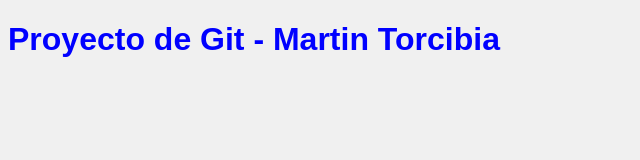
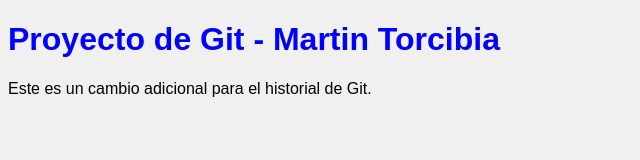
Before and after one commit to Guillermina19/tp-git-MartinTorcibia, a plain HTML site: page index.html in a window 1280 px wide. Shown: the whole page, without its empty margins (0-640 px from the left). Drawn offline with Linux system fonts and the light colour scheme.

Commit message:
Agregado párrafo descriptivo al index

```diff
--- a/index.html
+++ b/index.html
@@ -6,5 +6,6 @@
 </head>
 <body>
 <h1>Proyecto de Git - Martin Torcibia</h1>
+<p>Este es un cambio adicional para el historial de Git.</p>
 </body>
 </html>
```
